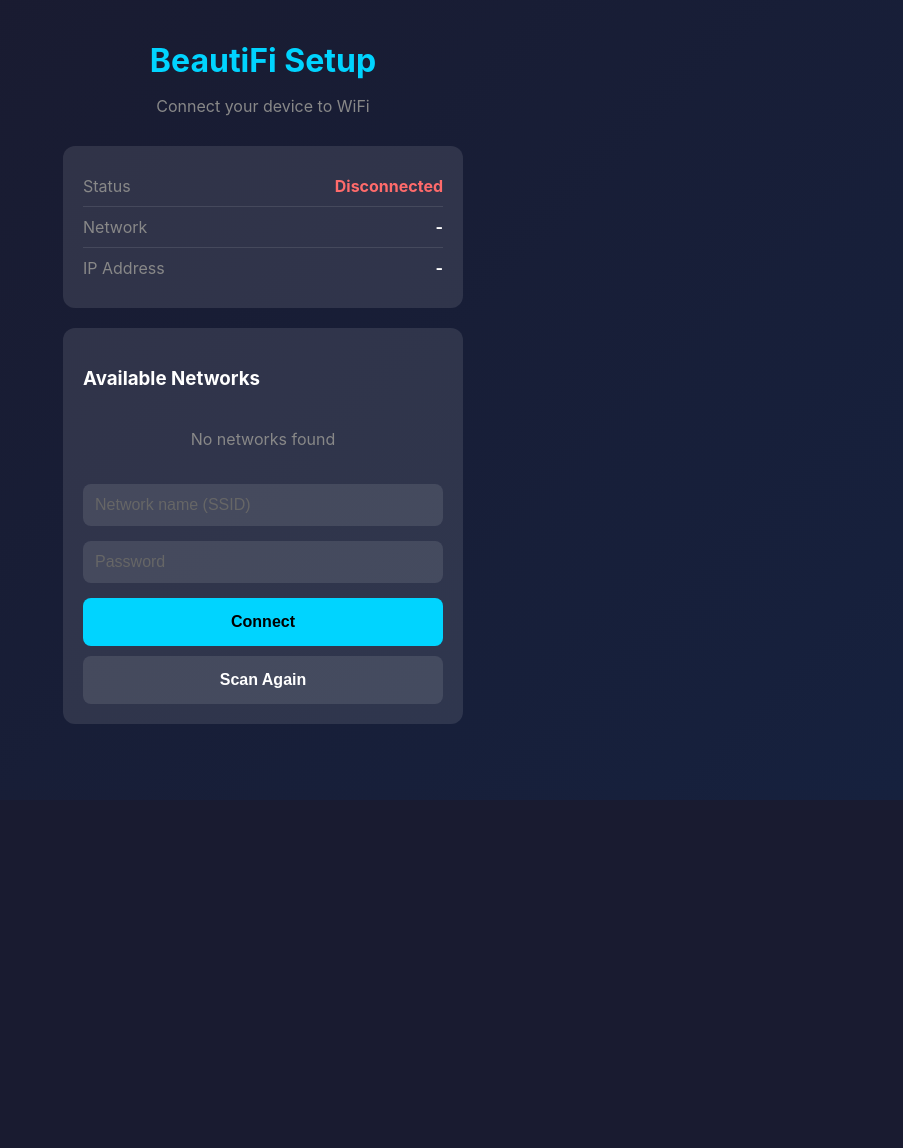
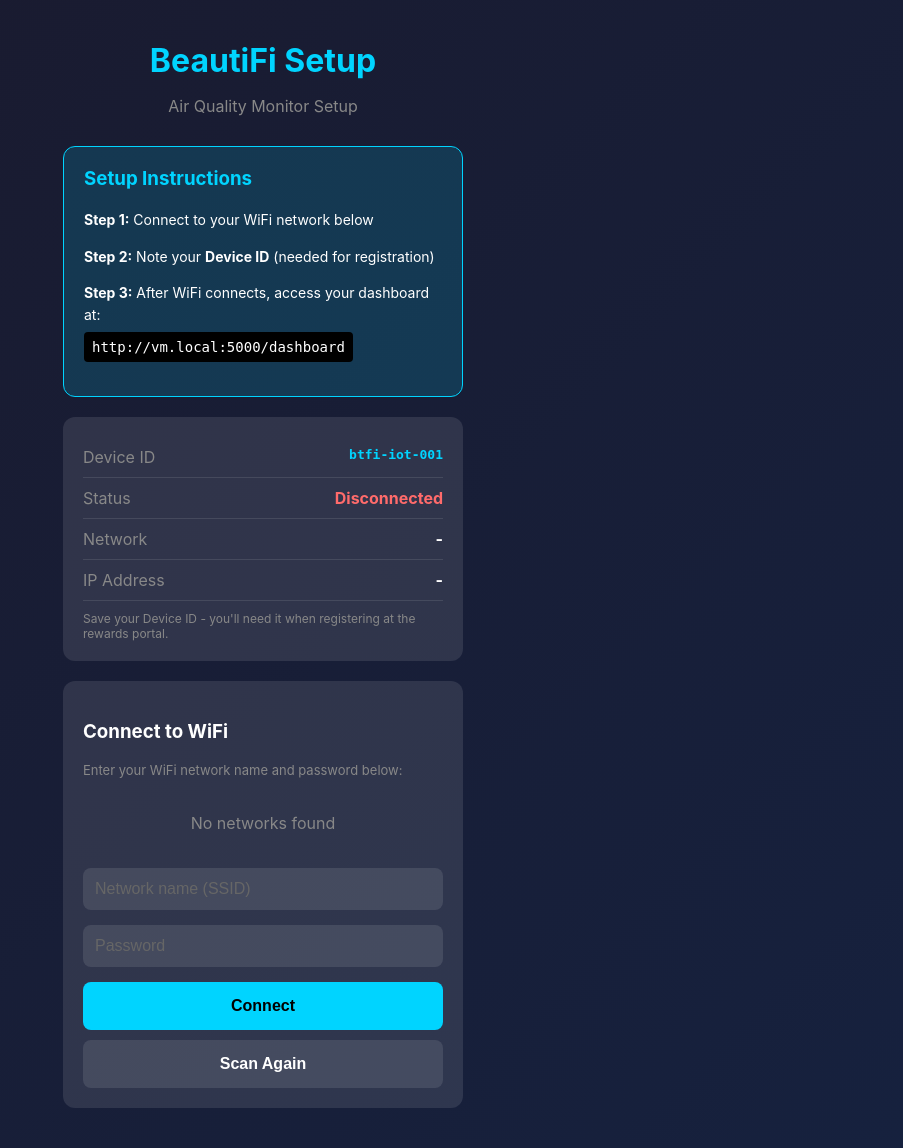
Before and after one commit to ghapster/beautifi-iot, a Flask app: page / in a window 1280 px wide. Shown: the whole page, without its empty margins (377-1280 px from the left). Before the commit the page ends 800 px from the top, so only its background shows below. Run offline with Flask 2, Linux system fonts and the light colour scheme; data that the repository does not hold is empty.

Commit message:
Improve WiFi setup page with instructions and captive portal
- Added setup instructions (Step 1, 2, 3)
- Display Device ID prominently (needed for registration)
- Show dashboard URL with .local address
- Added captive portal detection endpoints for auto-popup:
  - Android: /generate_204, /gen_204
  - Apple: /hotspot-detect.html
  - Windows: /connecttest.txt, /ncsi.txt
  - Firefox: /canonical.html
- Added hostname to system status API

Co-Authored-By: Claude Opus 4.5 <noreply@anthropic.com>

```diff
--- a/app.py
+++ b/app.py
@@ -137,6 +137,35 @@ print(f"[OTA] Update manager ready")
 def index():
     """Landing page."""
     return render_template('index.html')
+
+
+# ============================================
+# Captive Portal Detection
+# ============================================
+# These endpoints trigger the "Sign in to network" popup on devices
+
+@app.route('/generate_204')  # Android
+@app.route('/gen_204')  # Android alternate
+def captive_android():
+    """Android captive portal detection."""
+    return redirect('/')
+
+@app.route('/hotspot-detect.html')  # Apple iOS/macOS
+@app.route('/library/test/success.html')  # Apple alternate
+def captive_apple():
+    """Apple captive portal detection."""
+    return redirect('/')
+
+@app.route('/connecttest.txt')  # Windows
+@app.route('/ncsi.txt')  # Windows alternate
+def captive_windows():
+    """Windows captive portal detection."""
+    return redirect('/')
+
+@app.route('/canonical.html')  # Firefox
+def captive_firefox():
+    """Firefox captive portal detection."""
+    return redirect('/')
 
 
 @app.route('/dashboard')
@@ -705,8 +734,10 @@ def get_fan_table():
 @app.route('/api/system/status', methods=['GET'])
 def system_status():
     """Get overall system status including update info."""
+    import socket
     return jsonify({
         "device_id": DEVICE_ID,
+        "hostname": socket.gethostname(),
         "firmware_version": FIRMWARE_VERSION,
         "simulation_mode": SIMULATION_MODE,
         "update_status": update_manager.get_status(),
--- a/templates/index.html
+++ b/templates/index.html
@@ -147,10 +147,26 @@
 <body>
   <div class="container">
     <h1>BeautiFi Setup</h1>
-    <p class="subtitle">Connect your device to WiFi</p>
+    <p class="subtitle">Air Quality Monitor Setup</p>
 
-    <!-- Status Card -->
+    <!-- Setup Instructions -->
+    <div class="card" style="background: rgba(0,212,255,0.15); border: 1px solid #00d4ff;">
+      <h3 style="margin-top:0; color:#00d4ff;">Setup Instructions</h3>
+      <div style="font-size: 14px; line-height: 1.6;">
+        <p><strong>Step 1:</strong> Connect to your WiFi network below</p>
+        <p><strong>Step 2:</strong> Note your <strong>Device ID</strong> (needed for registration)</p>
+        <p><strong>Step 3:</strong> After WiFi connects, access your dashboard at:<br>
+          <code id="dashboard-url" style="background:#000;padding:4px 8px;border-radius:4px;display:inline-block;margin-top:5px;">http://[hostname].local:5000/dashboard</code>
+        </p>
+      </div>
+    </div>
+
+    <!-- Device Info Card -->
     <div class="card">
+      <div class="status">
+        <span class="status-label">Device ID</span>
+        <span class="status-value" id="device-id" style="color:#00d4ff;font-family:monospace;">Loading...</span>
+      </div>
       <div class="status">
         <span class="status-label">Status</span>
         <span class="status-value" id="conn-status">Checking...</span>
@@ -163,6 +179,7 @@
         <span class="status-label">IP Address</span>
         <span class="status-value" id="ip-address">-</span>
       </div>
+      <p style="font-size:12px;color:#888;margin:10px 0 0 0;">Save your Device ID - you'll need it when registering at the rewards portal.</p>
     </div>
 
     <!-- Message Area -->
@@ -170,7 +187,8 @@
 
     <!-- WiFi Setup Card -->
     <div class="card">
-      <h3>Available Networks</h3>
+      <h3>Connect to WiFi</h3>
+      <p style="font-size:13px;color:#888;margin-bottom:15px;">Enter your WiFi network name and password below:</p>
       <div id="network-list" class="network-list">
         <div style="text-align:center;color:#888;padding:20px;">
           <span class="spinner"></span> Scanning...
@@ -185,11 +203,14 @@
     </div>
 
     <!-- After Connected -->
-    <div id="next-steps" class="card hidden">
-      <h3>Next Steps</h3>
-      <p>Your device is now connected! You can:</p>
-      <button onclick="window.location.href='/dashboard'">Go to Dashboard</button>
-      <button class="secondary" onclick="window.location.href='/api/registration/status'">Check Registration</button>
+    <div id="next-steps" class="card hidden" style="background: rgba(0,255,136,0.15); border: 1px solid #00ff88;">
+      <h3 style="margin-top:0; color:#00ff88;">WiFi Connected!</h3>
+      <p style="font-size:14px;">Your device is now on the network. Next steps:</p>
+      <ol style="font-size:13px;padding-left:20px;margin:10px 0;">
+        <li>Access your fan controls at:<br><strong id="connected-url">http://[hostname].local:5000/dashboard</strong></li>
+        <li>Register your device at the rewards portal using Device ID above</li>
+      </ol>
+      <button onclick="window.location.href='/dashboard'">Open Fan Controls</button>
     </div>
   </div>
 
@@ -201,7 +222,25 @@
     window.onload = function() {
       checkStatus();
       scanNetworks();
+      fetchDeviceInfo();
     };
+
+    async function fetchDeviceInfo() {
+      try {
+        const resp = await fetch('/api/system/status');
+        const data = await resp.json();
+        if (data.device_id) {
+          document.getElementById('device-id').textContent = data.device_id;
+        }
+        if (data.hostname || window.deviceHostname) {
+          const hostname = data.hostname || window.deviceHostname;
+          document.getElementById('dashboard-url').textContent = 'http://' + hostname + '.local:5000/dashboard';
+          document.getElementById('connected-url').textContent = 'http://' + hostname + '.local:5000/dashboard';
+        }
+      } catch (e) {
+        console.error('Failed to fetch device info:', e);
+      }
+    }
 
     function showMessage(text, type) {
       const msg = document.getElementById('message');
```
